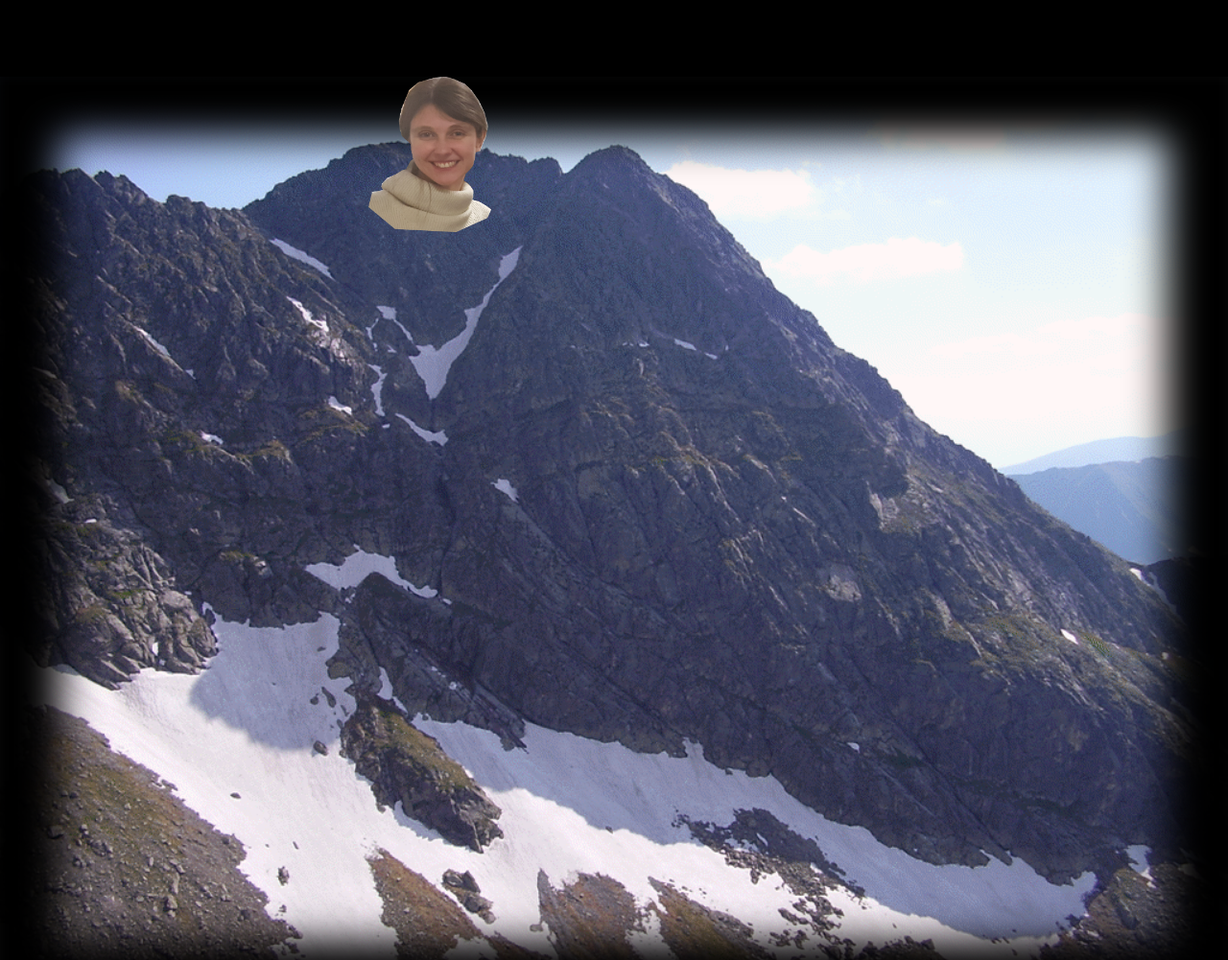
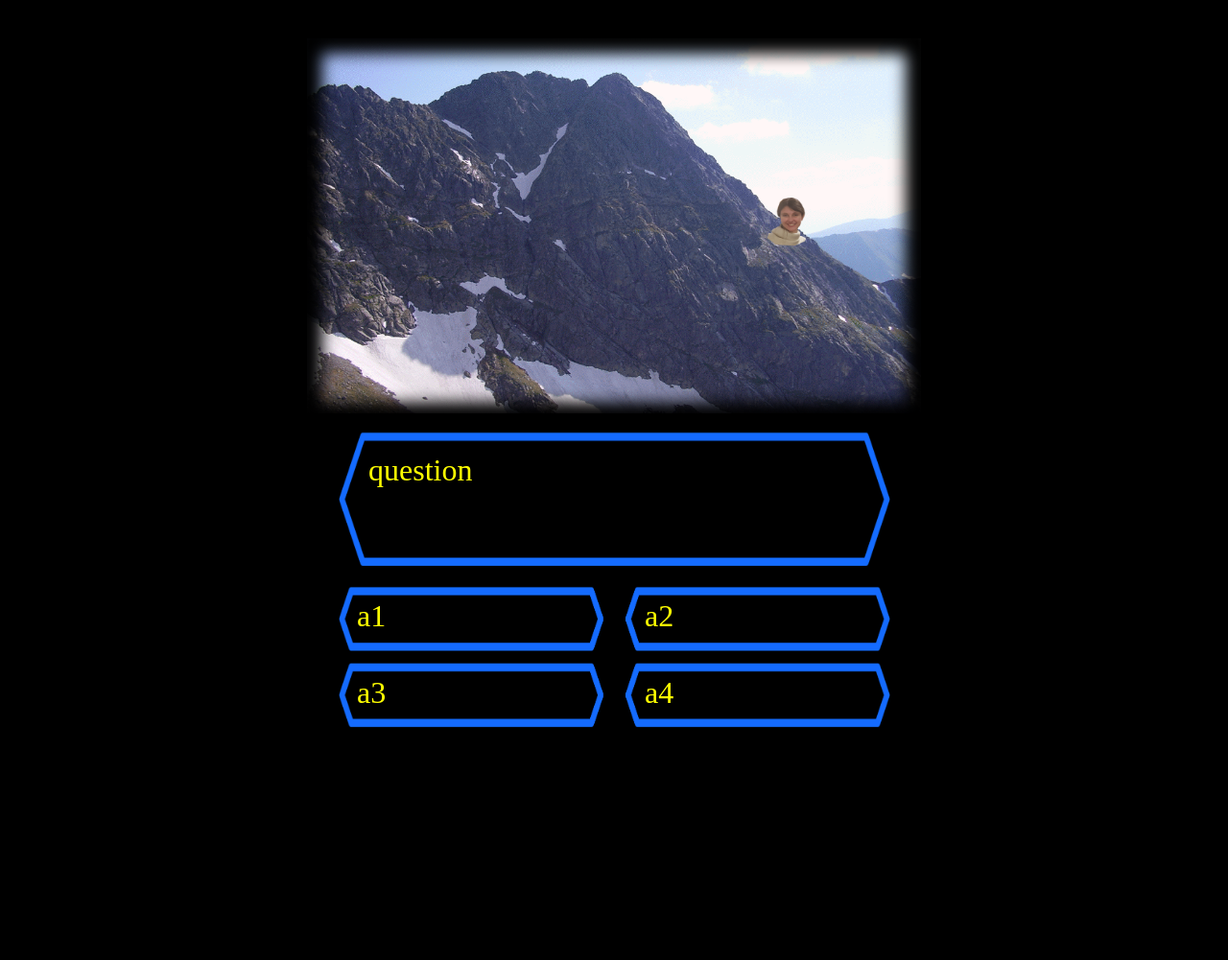
Before and after one commit to JacekKolodziejek/JacekKolodziejek.github.io, a plain HTML site: page index.html in a window 1280 px wide. Shown: the top 1001 px of the page at 96% size. After the commit the page ends 800 px from the top, so only its background shows below. Drawn offline with nearby package versions, Linux system fonts and the light colour scheme.

Commit message:
kolejny commit

```diff
--- a/index.html
+++ b/index.html
@@ -2,6 +2,21 @@
 <html>
 
 <head>
+    <script src="http://ajax.googleapis.com/ajax/libs/jquery/1.4.2/jquery.min.js"></script>
+
+    <script>
+
+
+        setTimeout(function () {
+            $('.botContainer')[0].classList.remove('slideDown');
+        }, 500);
+
+                setTimeout(function () {
+            $('.asia')[0].classList.remove('init');
+            $('.asia')[0].classList.add('start');
+        }, 800);
+
+    </script>
 
     <style>
         html,
@@ -9,52 +24,158 @@
             margin: 0;
             height: 100vh;
             background-color: black;
+            overflow: hidden;
+
+        }
+
+        .globalContainer {
+            margin: auto;
+            margin-top: 5vmin;
+            max-height: 80vh;
+            width: 80vmin;
+
+        }
+
+
+        .mountainHidden {
+            width: 100%;
+
+        }
+
+        .topContainer {
+            max-width: 2000px;
+
+            float: left;
         }
 
         .mountainContainer {
-            background-image: url('img/Swinica.png');
+            background-image: url('img/Swinica2.png');
             background-size: contain;
             background-repeat: no-repeat;
-            width: 100vw;
+            width: 80vmin;
             position: relative;
             margin: auto;
-            top: 10vh;
-
             resize: both;
             /* you need to match the shadow color to your background or image border for the desired effect*/
-            box-shadow: 0 0 5vh 5vw black inset;
-        }
-
-        .mountainHidden {
-            width: 100%;
+            box-shadow: 0 0 2vmin 2vmin black inset;
         }
 
         .asia {
-            width: 10vw;
+            width: 5vmin;
+            max-width: 300px;
             resize: both;
             position: absolute;
-            top: 10vh;
-            left: 30vw;
+
+            margin-left: -5%;
+            margin-top: -5%;
+            display: block;
+
+            -webkit-transition-duration: 1500ms;
+            transition-duration: 1500ms;
+
+            top:0%;
+            left:0%;
+        }
+
+        .asia.init{
+            top: 100%;
+            left: 150%;
+        }
+
+        .asia.start{
+            top: 50%;
+            left: 80%;
+        }
+
+
+
+        .botContainer {
+            position: fixed;
+            margin: auto;
+            width: 80vmin;
+            top: 55vmin;
+
+            -webkit-transition-duration: 600ms;
+            transition-duration: 600ms;
+        }
+
+
+
+        .millionaireTable {
+            position: relative;
+            margin: auto;
+            display: block;
+            width: 80vmin;
+            height: auto;
+            resize: both;
+        }
+
+        .botContainer.slideDown {
+            top: 200vmin;
+        }
+
+        .tableElement {
+            position: absolute;
+            color:yellow;
+            font-size: 4vmin;
+            background: none;
 
         }
 
+        .answer {
+            height: 5vmin;
+            width: 30vmin;
+        }
+
+        #question {
+            top: 4vmin;
+            left: 8vmin;
+            height: 12vmin;
+            width: 64vmin;
+        }
+
+        #a1 {
+            top: 23vmin;
+            left: 6.5vmin;
+        }
+
+        #a2 {
+            top: 23vmin;
+            left: 44vmin;
+        }
+
+        #a3 {
+            top: 33vmin;
+            left: 6.5vmin;
+        }
+
+        #a4 {
+            top: 33vmin;
+            left: 44vmin;
+        }
     </style>
+
+
 
     <title>Page Title</title>
 </head>
 
 <body>
-    <div>
-        <div class="mountainContainer">
-            <img class="mountainHidden" style="visibility: hidden;" src="img/Swinica.png">
+    <div class="globalContainer">
+        <div class="topContainer">
+            <div class="mountainContainer">
+                <img class="mountainHidden" style="visibility: hidden;" src="img/Swinica2.png">
+                <img class="asia init" src="img/Asia.png">
+            </div>
 
         </div>
-        <img class="asia" src="img/Asia.png">
-
-    </div>
-
-    <div>
-        <div id="asiaContainer">
+        <div class="botContainer slideDown">
+            <img class="millionaireTable" src="img/millionaire template2.png">
+            <div id="question" class="tableElement">question</div>
+            <div id="a1" class="answer tableElement">a1</div>
+            <div id="a2" class="answer tableElement">a2</div>
+            <div id="a3" class="answer tableElement">a3</div>
+            <div id="a4" class="answer tableElement">a4</div>
         </div>
     </div>
 </body>
```
Also changed, not shown: img/Swinica2.png (added), img/millionaire template.png (added), img/millionaire template2.png (added).
